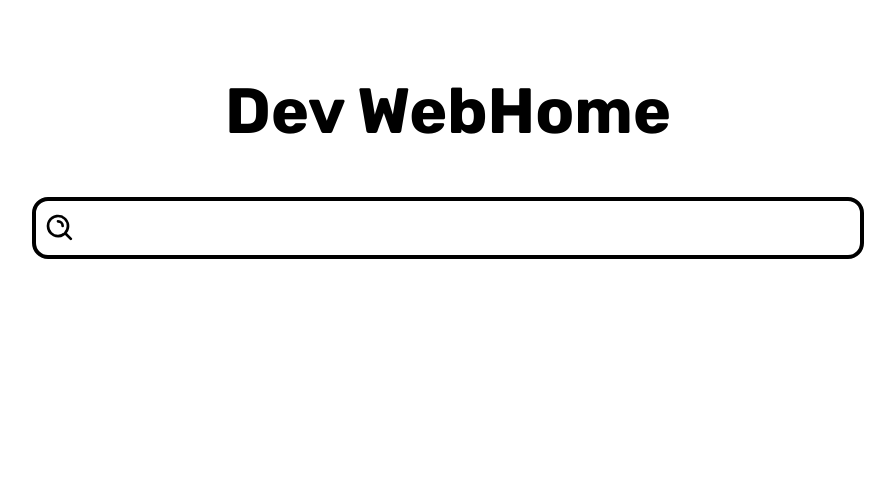
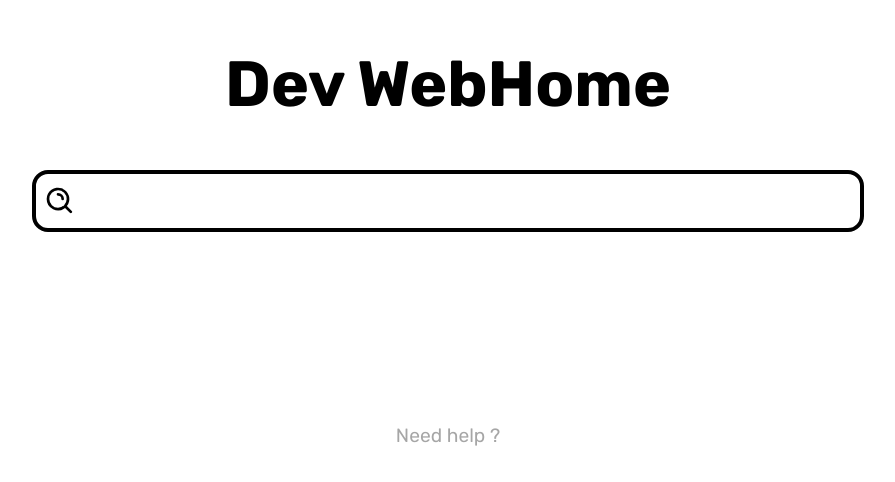
Before and after one commit to Natouche68/dev-webhome, a SvelteKit app: page / in a window 1280 px wide. Shown: the part 178-660 px from the top of the page, without its empty margins (192-1087 px from the left). Built offline with nearby package versions, Linux system fonts and the light colour scheme.

Commit message:
Add a link to the help

```diff
--- a/src/routes/+page.svelte
+++ b/src/routes/+page.svelte
@@ -25,18 +25,25 @@
 			/>
 		</form>
 	</div>
+	<a
+		class="help"
+		href="https://github.com/Natouche68/dev-webhome#search-engines"
+	>
+		Need help ?
+	</a>
 </div>
 
 <style>
 	.home {
 		display: flex;
-		height: 80vh;
+		height: 100vh;
 		flex-direction: column;
 		justify-content: center;
 		align-items: center;
 	}
 
 	.title {
+		text-align: center;
 		font-size: 4rem;
 		font-weight: 700;
 		margin: 3rem;
@@ -70,4 +77,11 @@
 		border: none;
 		outline: none;
 	}
+
+	.help {
+		margin-top: 12rem;
+		font-size: 1.2rem;
+		color: #a6a6a6;
+		text-decoration: none;
+	}
 </style>
```
